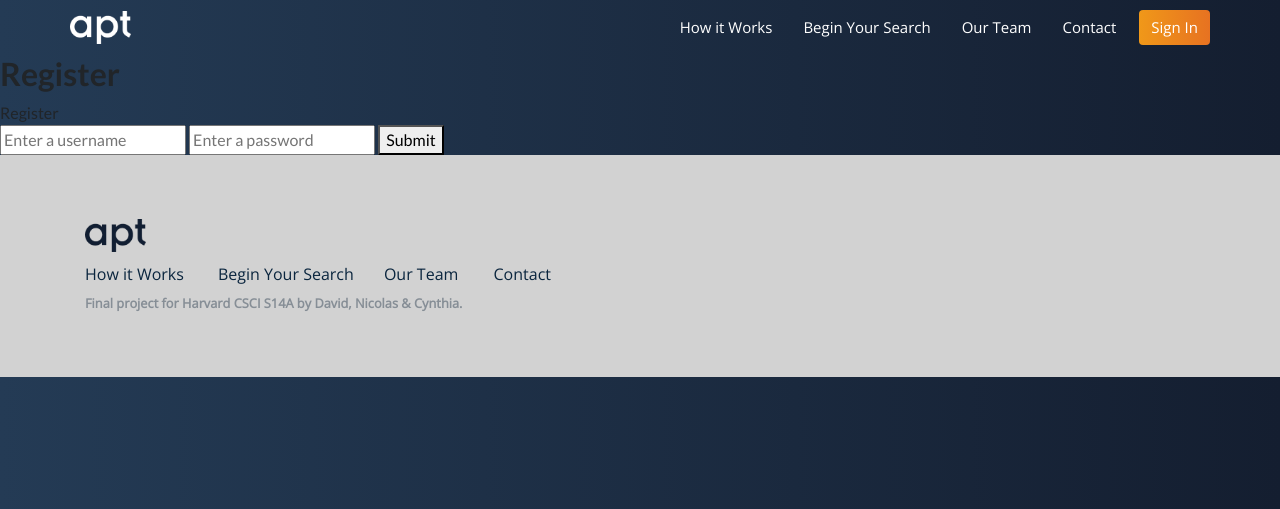
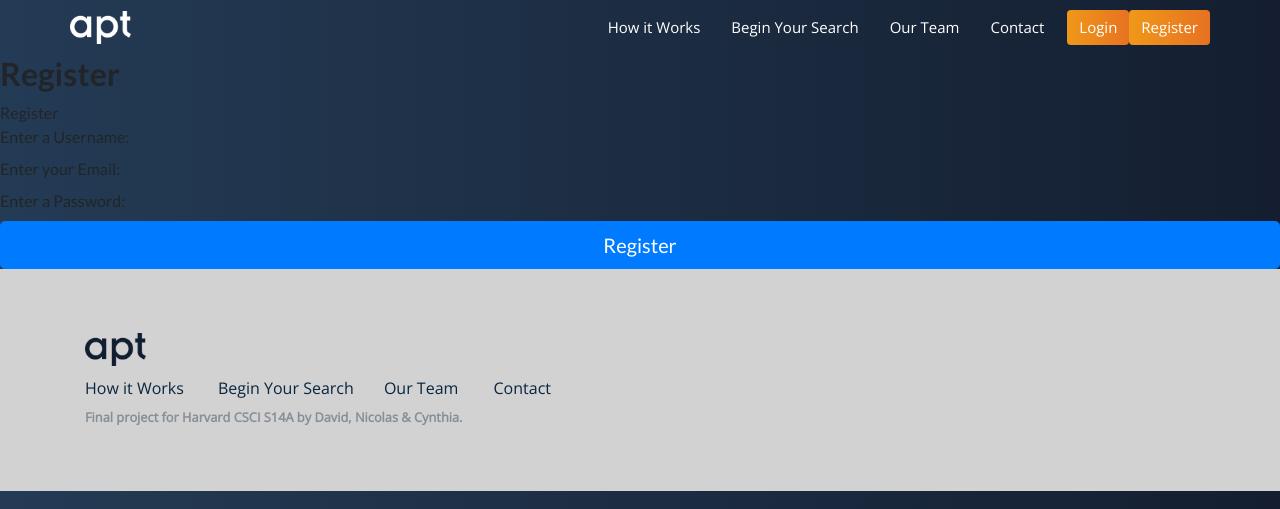
Before and after one commit to davidcrowe/apt, a Flask app: page /register in a window 1280 px wide. Shown: the top 509 px of the page. Run offline with Flask 2, Linux system fonts and the light colour scheme; some libraries are stand-ins or nearby versions.

Commit message:
Login/Logout/Register functionality implemented

```diff
--- /dev/null
+++ b/forms.py
@@ -0,0 +1,14 @@
+from flask_wtf import FlaskForm
+from wtforms import StringField, PasswordField, SubmitField, TextAreaField
+from wtforms.validators import DataRequired
+
+class RegisterForm(FlaskForm):
+	username = StringField('Enter a Username:', validators=[DataRequired()])
+	email = StringField('Enter your Email:', validators=[DataRequired()])
+	password = PasswordField('Enter a Password:', validators=[DataRequired()])
+	submit = SubmitField('Register')
+
+class LoginForm(FlaskForm):
+	username = StringField('Enter your Username:', validators=[DataRequired()])
+	password = PasswordField('Enter your Password:', validators=[DataRequired()])
+	submit = SubmitField('Login')
--- a/routes.py
+++ b/routes.py
@@ -4,6 +4,7 @@ import psycopg2
 import os
 from werkzeug.utils import secure_filename
 from models import *
+from forms import RegisterForm, LoginForm
 from img_nn import *
 
 app = Flask(__name__)
@@ -24,30 +25,68 @@ app.secret_key = "final-project-key"
 
 
 @app.route("/")
+@app.route('/index')
 def index():
 	#properties = Property.query.all()
 	#
 	#test = Property.query.get(1)
-	return render_template("index.html")
+	if 'username' in session:
+		session_user = User.query.filter_by(username=session['username']).first()
+		return render_template('index.html', title='Home', session_username=session_user.username)
+	else:
+		return render_template("index.html", title="Home")
+
+@app.route("/register", methods=['GET', 'POST'])
+def register():
+	message = "Register"
+	form = RegisterForm()
+	if request.method == 'POST':
+		username = request.form['username']
+		email = request.form['email']
+		password = request.form['password']
+		existing_user = User.query.filter_by(username=username).first()
+		if existing_user:
+			flash('The username already exists. Please pick another one.')
+			return redirect(url_for('register'))
+		existing_email = User.query.filter_by(email=email).first()
+		if existing_email:
+			flash('There is already an account associated with that email. Please try again.')
+			return redirect(url_for('register'))
+		else:
+			user = User(username=username, email=email, passwrd=sha256_crypt.hash(password))
+			db.session.add(user)
+			db.session.commit()
+			flash('Congratulations, you are now a registered user!')
+			return redirect(url_for('login'))
+	else:
+		return render_template('register.html', message=message, form=form)
 
 
-@app.route("/register")
-def register():
-	message = "Register"
-	return render_template("register.html", message=message)
-
-
-@app.route("/login")
+@app.route("/login", methods=['GET', 'POST'])
 def login():
 	message = "Login"
-	return render_template("login.html", message=message)
+	form = LoginForm()
+	if request.method == 'POST':
+		username = request.form['username']
+		password = request.form['password']
+		user = User.query.filter_by(username=username).first()
+		if user is None or not sha256_crypt.verify(password, user.password):
+			flash('Invalid username or password')
+			return redirect(url_for('login'))
+		else:
+			session['username'] = username
+			return redirect(url_for('index'))
+	else:
+		return render_template("login.html", message=message, form=form)
 
+@app.route('/logout', methods=['POST'])
+def logout():
+	session.clear()
+	return redirect(url_for('index'))
 
 @app.route("/landing")
 def landing():
 	return render_template("landing.html")
-
-
 
 @app.route("/begin-search")
 def begin_search():
--- a/templates/layout.html
+++ b/templates/layout.html
@@ -26,11 +26,22 @@
                 </ul><a href="#" style="color: white;margin: auto !important;text-align: center;display: inline-block;float: center;"></a><a href="#" style="align-content: left;color: white;align-content: center;"></a>
                 <ul class="nav navbar-nav">
                     <li class="nav-item" role="presentation"><a class="nav-link" href="#" style="color: white;font-family: 'Open Sans', sans-serif;font-family: 'Open Sans', sans-serif;font-size: 15px;">How it Works</a></li>
-                    <li class="nav-item" role="presentation"><a class="nav-link" href="#" style="color: white;font-family: 'Open Sans', sans-serif;font-family: 'Open Sans', sans-serif;font-size: 15px;margin-left: 15px;">Begin Your Search</a></li>
+                    <li class="nav-item" role="presentation"><a class="nav-link" href="/begin-search" style="color: white;font-family: 'Open Sans', sans-serif;font-family: 'Open Sans', sans-serif;font-size: 15px;margin-left: 15px;">Begin Your Search</a></li>
                     <li class="nav-item" role="presentation"><a class="nav-link" href="#" style="margin-right: 15px;margin-left: 15px;color: white;font-family: 'Open Sans', sans-serif;font-size: 15px;">Our Team</a></li>
                     <li class="nav-item" role="presentation"><a class="nav-link" href="#" style="margin-right: 15px;margin-right: 15px;color: white;font-family: 'Open Sans', sans-serif;font-size: 15px;">Contact</a></li>
                 </ul>
-            </div><a class="btn btn-primary ml-auto" role="button" href="#" style="background: #FF512F;fallback for old browsers */background: -webkit-linear-gradient(to right, #F09819, #FF512F);background: linear-gradient(to right, #F09819, #e77221);font-weight: normal;border-width: 0;float: left;align-items: left;font-family: 'Open Sans', sans-serif;font-size: 15px;">Sign In</a></div>
+            </div>
+
+            {% if session_username is defined %}
+                <form action="/logout" method="POST">
+                    <button type="submit"> Log Out </button>
+                </form>
+            {% else %}
+                <a class="btn btn-primary ml-auto" role="button" href="/login" style="background: #FF512F;fallback for old browsers */background: -webkit-linear-gradient(to right, #F09819, #FF512F);background: linear-gradient(to right, #F09819, #e77221);font-weight: normal;border-width: 0;float: left;align-items: left;font-family: 'Open Sans', sans-serif;font-size: 15px;">Login</a>
+                <a class="btn btn-primary ml-auto" role="button" href="/register" style="background: #FF512F;fallback for old browsers */background: -webkit-linear-gradient(to right, #F09819, #FF512F);background: linear-gradient(to right, #F09819, #e77221);font-weight: normal;border-width: 0;float: left;align-items: left;font-family: 'Open Sans', sans-serif;font-size: 15px;">Register</a>
+            {% endif %}
+
+        </div>
     </nav>
 
 		{% block body %}
@@ -44,7 +55,7 @@
                     <ul class="list-inline mb-2">
                         <li class="list-inline-item"><a href="#" style="color: #0a253e;font-family: 'Open Sans', sans-serif;padding-right: 12px;align-items: center;">How it Works</a></li>
                         <li class="list-inline-item"><span></span></li>
-                        <li class="list-inline-item"><a href="#" style="color: #0a253e;font-family: 'Open Sans', sans-serif;padding-right: 19px;">Begin Your Search</a></li>
+                        <li class="list-inline-item"><a href="/begin-search" style="color: #0a253e;font-family: 'Open Sans', sans-serif;padding-right: 19px;">Begin Your Search</a></li>
                         <li class="list-inline-item"><a href="#" style="color: #0a253e;font-family: 'Open Sans', sans-serif;padding-right: 13px;">Our Team</a></li>
                         <li class="list-inline-item"><span></span></li>
                         <li class="list-inline-item"><a href="#" style="color: #0a253e;font-family: 'Open Sans', sans-serif;font-weight: normal;font-style: normal;">Contact</a></li>
--- a/templates/register.html
+++ b/templates/register.html
@@ -5,10 +5,26 @@
 	<h2>Register</h2>
 	{{ message }}
 	{{ success }}
-	<form action="{{ url_for('register') }}" method="post">
-		<input type="text" name="username" placeholder="Enter a username">
-		<input type="password" name="password" placeholder="Enter a password">
-		<button>Submit</button>
-	</form>
+	<div>
+		{{ form.username.label }}<br>
+		{% for error in form.username.errors %}
+		<span style="color: red;">[{{ error }}]</span>
+		{% endfor %}
+	</div>
 
+	<div>
+		{{ form.email.label }}<br>
+		{% for error in form.email.errors %}
+		<span style="color: red;">[{{ error }}]</span>
+		{% endfor %}
+	</div>
+
+	<div>
+		{{ form.password.label }}<br>
+		{% for error in form.username.errors %}
+		<span style="color: red;">[{{ error }}]</span>
+		{% endfor %}
+	</div>
+
+	{{ form.submit(class="btn btn-lg btn-primary btn-block") }}
 {% endblock %}
```
Also changed, not shown: models.py (+7 -0 lines), requirements.txt (deleted, +0 -11 lines), templates/login.html (+13 -5 lines).
